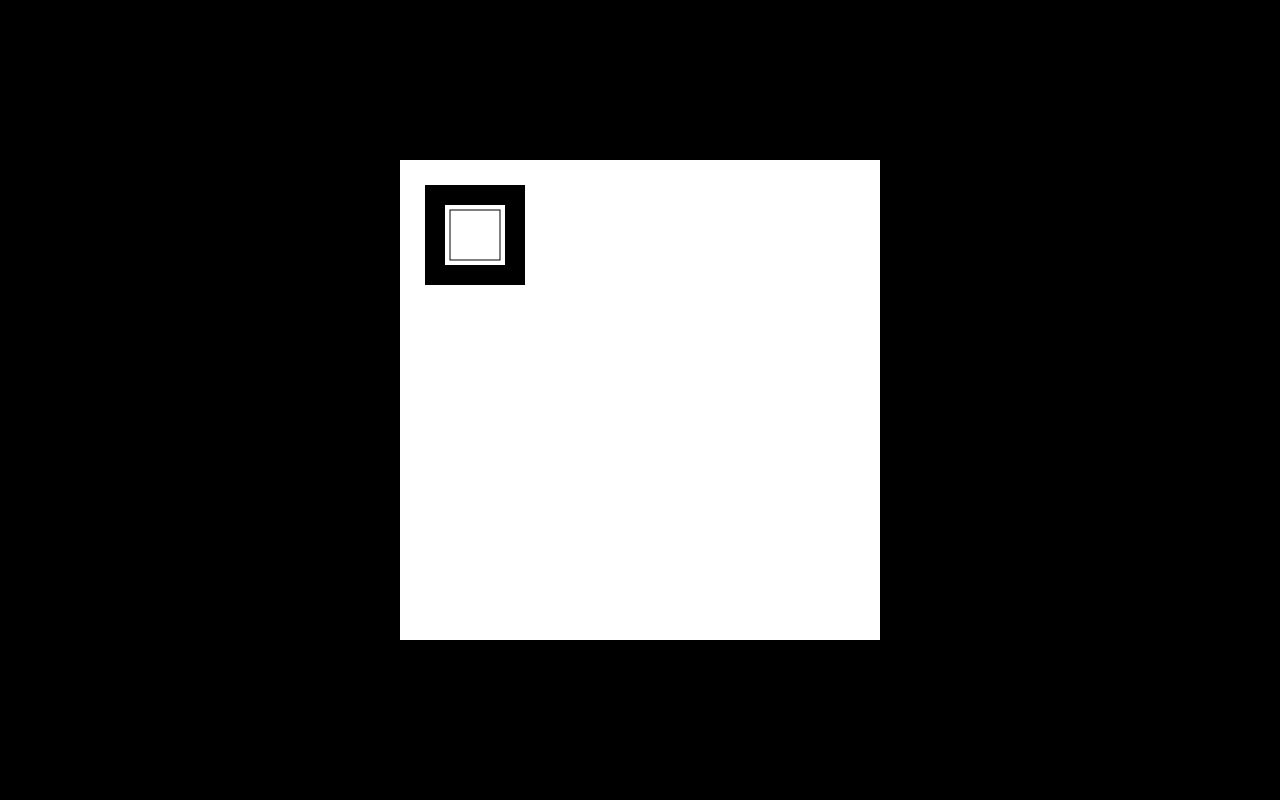
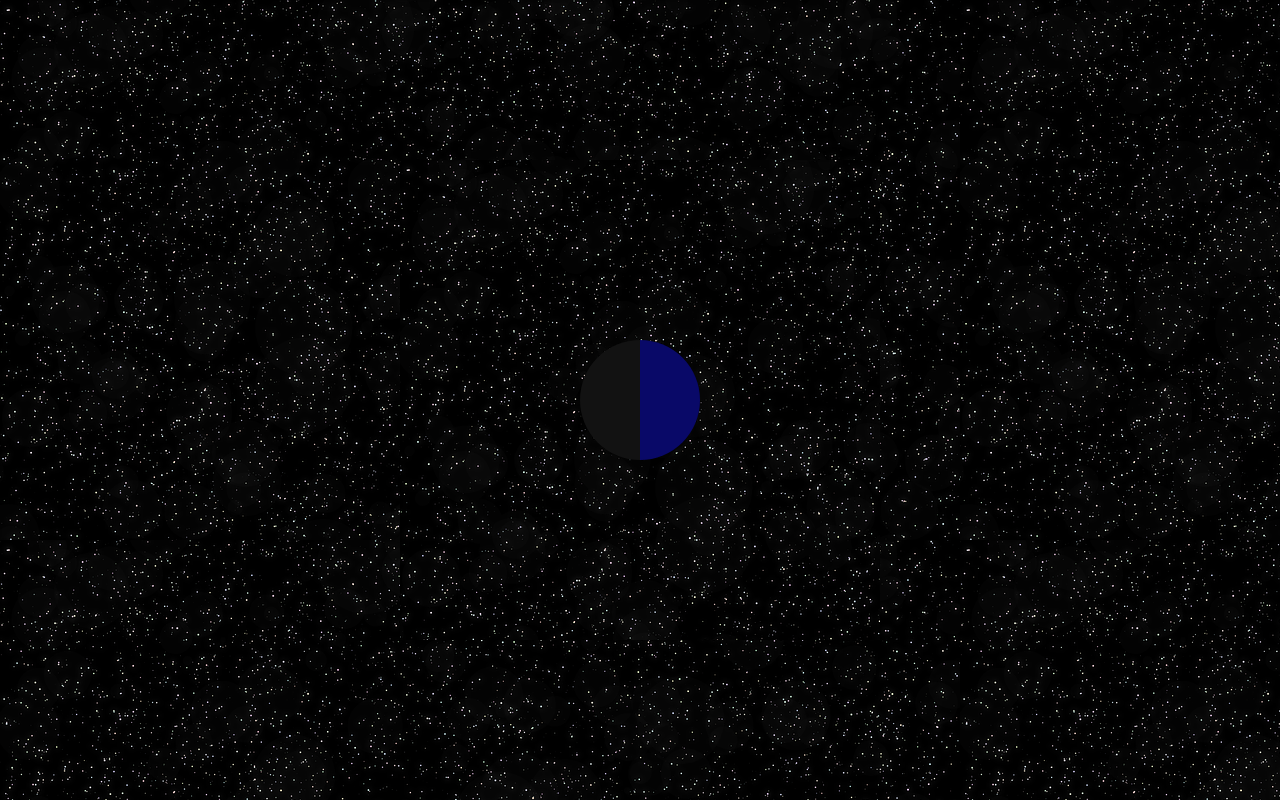
Before and after one commit to TiagoFagionato/Earth-Moon, a plain HTML site: page index.html in a window 1280 px wide. Drawn offline with Linux system fonts and the light colour scheme.

Commit message:
functions,space,Earth

```diff
--- a/script.js
+++ b/script.js
@@ -5,7 +5,39 @@ window.onload = function() {
 function main() {
 	var canvas = document.getElementById('canvas');
 	ctx = canvas.getContext('2d');
-	ctx.fillRect(25, 25, 100, 100);
-	ctx.clearRect(45, 45, 60, 60);
-	ctx.strokeRect(50, 50, 50, 50);
+
+	function line() {
+		for(var x = 0; x <= 480; x = x + 40) {
+			ctx.beginPath();
+			ctx.moveTo(x, 0);
+			ctx.lineTo(x, 480);
+			ctx.moveTo(0, x);
+			ctx.lineTo(480, x);
+			ctx.strokeStyle = "#2B2B2B";
+			ctx.lineWidth = 0;
+			ctx.stroke();
+		}
+	}
+
+	function draw() {
+		//Earth
+		ctx.beginPath();
+		ctx.arc(240, 240, 60, -(Math.PI / 180) * (90), (Math.PI / 180) * (90), false);
+		ctx.lineWidth = 0;
+		ctx.fillStyle = "#090968";
+		ctx.fill();
+		ctx.beginPath();
+		ctx.arc(240, 240, 60, (Math.PI / 180) * (90), -(Math.PI / 180) * (90), false);
+		ctx.lineWidth = 0;
+		ctx.fillStyle = "#121212";
+		ctx.fill();
+	}
+
+	function loop() {
+		ctx.clearRect(0, 0, canvas.width, canvas.height);
+		//line();
+		draw();
+	}
+	loop();
+	setInterval(loop, 1000);
 }
--- a/style.css
+++ b/style.css
@@ -1,9 +1,9 @@
 body {
-	background: black;
+	background-image:url("img/space.png");
 }
 
 #canvas {
-	background: white;
+	background-image:url("img/space.png");
 	position: absolute;
 	left: 50%;
 	top: 50%;
```
Also changed, not shown: img/space.png (added).
